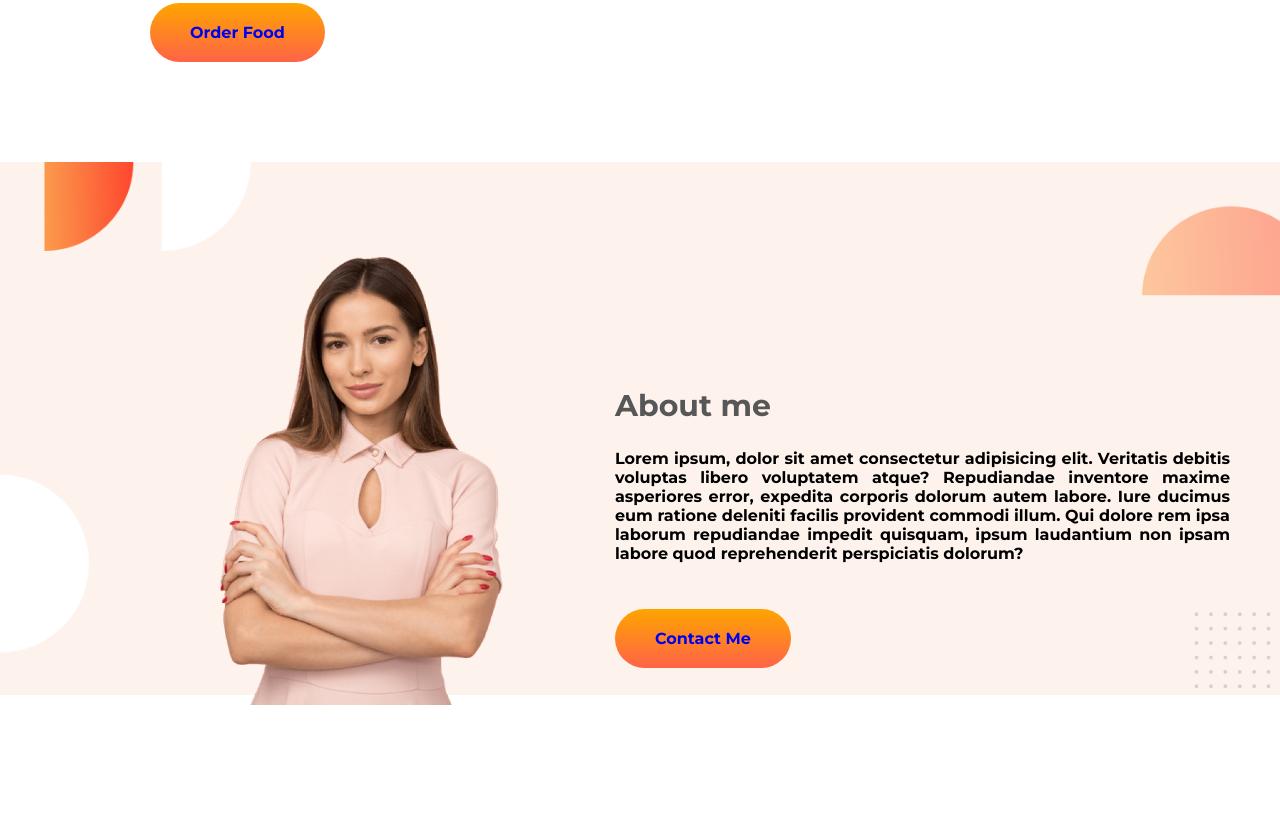
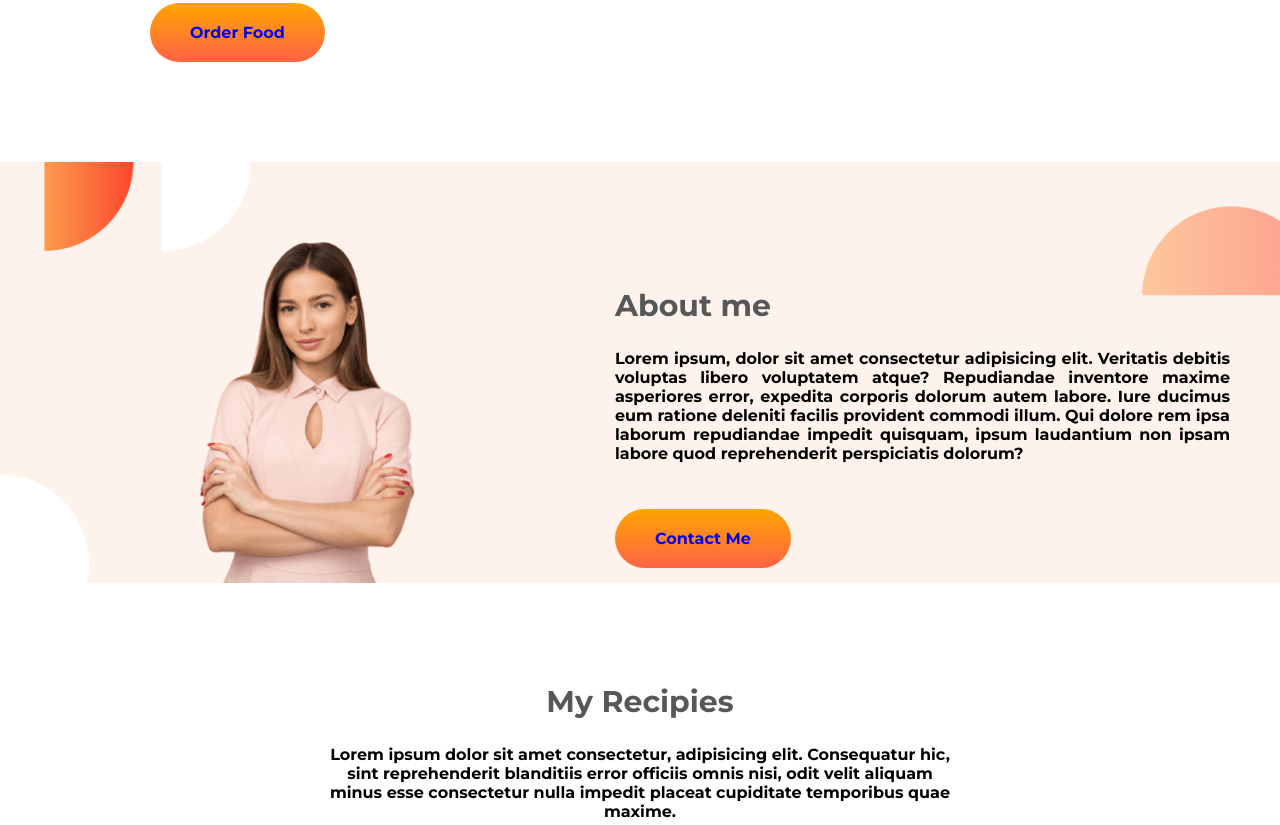
Before and after one commit to DabasishDasJoy/Eat-Healthy-Project, a plain HTML site: page index.html in a window 1280 px wide. Shown: the part 615-1440 px from the top of the page. Drawn offline with Linux system fonts and the light colour scheme.

Commit message:
image position fixed

```diff
--- a/css/style.css
+++ b/css/style.css
@@ -21,7 +21,7 @@ h1,h2 {
 
 .flex-container {
     display: flex;
-    padding-bottom: 100px;
+    margin-bottom: 100px;
 }
 
 .half-width {
@@ -36,11 +36,13 @@ h1,h2 {
 .image {
     width: 100%;
 }
-
+#female{
+    display: flex;
+    justify-content: center;
+}
 #female-image {
-    width: 46%;
-    padding-top: 95px;
-    padding-left: 220px;
+    width: 35%;
+    padding-top: 80px;
 }
 
 .link-button {
@@ -58,7 +60,7 @@ h1,h2 {
     background-size: 100%;
 }
 #about-me-text{
-    padding-top: 200px;
+    padding-top: 100px;
     padding-right: 50px;
     text-align: justify;
 }
--- a/index.html
+++ b/index.html
@@ -26,7 +26,7 @@
     </section>
 
     <section class="about-me flex-container">
-        <div class="half-width">
+        <div id="female" class="half-width">
             <img id="female-image" class="image" src="images/female/Person Image.png" alt="">
         </div>
         <div id="about-me-text" class="half-width">
```
